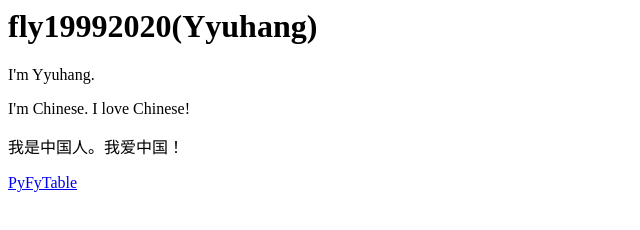
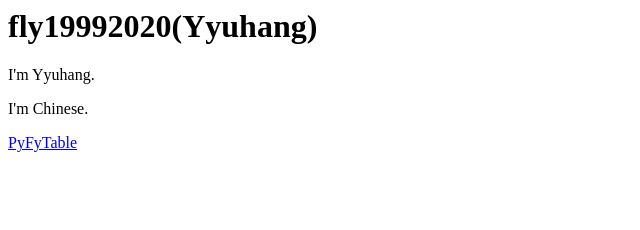
Before and after one commit to fly19992020/fly19992020.github.io, a plain HTML site: page index.html in a window 1280 px wide. Shown: the whole page, without its empty margins (0-640 px from the left). Drawn offline with Linux system fonts and the light colour scheme.

Commit message:
Update index.html

```diff
--- a/index.html
+++ b/index.html
@@ -6,8 +6,7 @@
 <body>
     <h1>fly19992020(Yyuhang)</h1>
     <p>I'm Yyuhang.</p>
-    <p>I'm Chinese. I love Chinese!</p>
-    <p>我是中国人。我爱中国！</p>
+    <p>I'm Chinese.</p>
     <a href="https://github.com/fly19992020/PyFyTable">PyFyTable</a>
 </body>
 </html>
```
